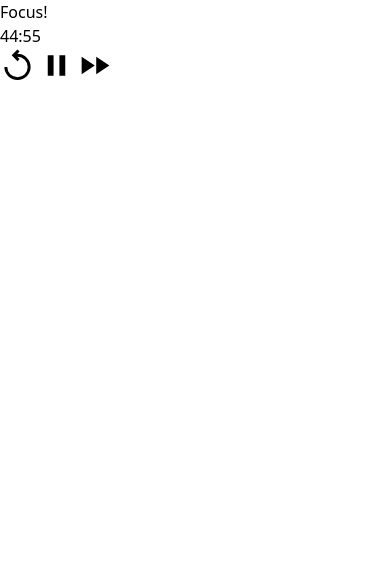
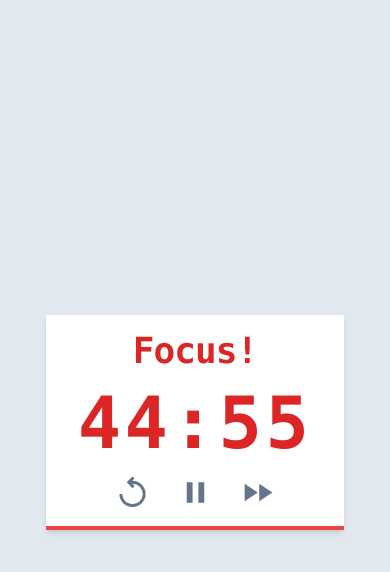
Before and after one commit to Jason-pixel425/Tailwind-CSS---Pomodoro-App-Challenge, a plain HTML site: page index.html in a window 390 px wide. Drawn offline with nearby package versions, Linux system fonts and the light colour scheme.

Commit message:
updated intext.html
mobile screen design done according to Scrimba design

```diff
--- a/index.html
+++ b/index.html
@@ -1,26 +1,26 @@
 <!doctype html>
-<html>
+<html class="">
     <head>
         <meta charset="UTF-8">
         <meta name="viewport" content="width=device-width, initial-scale=1.0">
         <script src="https://cdn.tailwindcss.com"></script>
     </head>
-    <body>
+    <body class="h-screen flex bg-slate-200">
         <!-- CARD -->
-        <main>
-            <h2>Focus!</h2>
-            <h1>44:55</h1>
+        <main class="text-red-600 size-fit font-mono font-black bg-white flex flex-col items-center m-auto px-8 py-4 border-b-red-500 border-b-4 shadow-md hover:shadow-lg gap-4">
+            <h2 class="text-4xl tracking-tight">Focus!</h2>
+            <h1 class="text-7xl tracking-wider">44:55</h1>
 
             <!-- BUTTONS -->
-            <section>
+            <section class="flex gap-x-7 ">
                 <button aria-label="restart">
-                    <svg xmlns="http://www.w3.org/2000/svg" height="35px" viewBox="0 -960 960 960" width="35px"><path d="M480-80q-75 0-140.5-28.5t-114-77q-48.5-48.5-77-114T120-440h80q0 117 81.5 198.5T480-160q117 0 198.5-81.5T760-440q0-117-81.5-198.5T480-720h-6l62 62-56 58-160-160 160-160 56 58-62 62h6q75 0 140.5 28.5t114 77q48.5 48.5 77 114T840-440q0 75-28.5 140.5t-77 114q-48.5 48.5-114 77T480-80Z"/></svg>
+                    <svg class="fill-slate-500" xmlns="http://www.w3.org/2000/svg" height="35px" viewBox="0 -960 960 960" width="35px"><path d="M480-80q-75 0-140.5-28.5t-114-77q-48.5-48.5-77-114T120-440h80q0 117 81.5 198.5T480-160q117 0 198.5-81.5T760-440q0-117-81.5-198.5T480-720h-6l62 62-56 58-160-160 160-160 56 58-62 62h6q75 0 140.5 28.5t114 77q48.5 48.5 77 114T840-440q0 75-28.5 140.5t-77 114q-48.5 48.5-114 77T480-80Z"/></svg>
                 </button>
                 <button aria-label="pause">
-                    <svg xmlns="http://www.w3.org/2000/svg" height="35px" viewBox="0 -960 960 960" width="35px"><path d="M560-200v-560h160v560H560Zm-320 0v-560h160v560H240Z"/></svg>
+                    <svg class="fill-slate-500" xmlns="http://www.w3.org/2000/svg" height="35px" viewBox="0 -960 960 960" width="35px"><path d="M560-200v-560h160v560H560Zm-320 0v-560h160v560H240Z"/></svg>
                 </button>
                 <button aria-label="skip">
-                    <svg xmlns="http://www.w3.org/2000/svg" height="35px" viewBox="0 -960 960 960" width="35px"><path d="M100-240v-480l360 240-360 240Zm400 0v-480l360 240-360 240Z"/></svg>
+                    <svg class="fill-slate-500" xmlns="http://www.w3.org/2000/svg" height="35px" viewBox="0 -960 960 960" width="35px"><path d="M100-240v-480l360 240-360 240Zm400 0v-480l360 240-360 240Z"/></svg>
                 </button>
             </section>
             <!-- BUTTONS END -->
```
